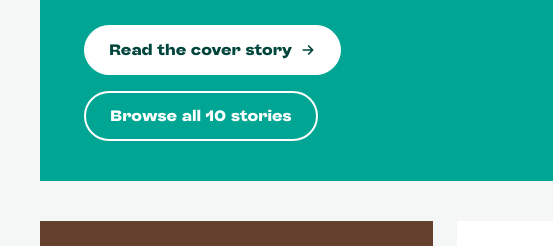
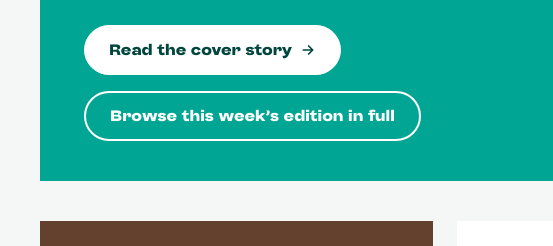
Before and after one commit to amwajmedia1/amwaj-magazine, a plain HTML site: page index.html in a window 1280 px wide. Shown: the part 726-972 px from the top of the page, 0-553 px from the left. Drawn offline with Linux system fonts and the light colour scheme.

Commit message:
Cover button: Browse this week's edition in full
Co-Authored-By: Claude Opus 5.5 <noreply@anthropic.com>

```diff
--- a/index.html
+++ b/index.html
@@ -818,7 +818,7 @@ window.CAPS = {"old-news-after-overthrow-of-monarchy-iraqs-revolution-turns-on-i
       + '<span class="tag">' + esc(COVER.region) + ' · ' + esc(COVER.category) + '</span><h1>' + esc(COVER.title) + '</h1>'
       + '<p class="stand"><span>' + esc(COVER.minute) + '</span></p>'
       + '<span class="cby">By <b>' + esc(COVER.authors.join(' and ')) + '</b> · Page ' + COVER.start + '</span>'
-      + '<div class="act"><a class="pill" href="#story-1">Read the cover story ' + ARROW + '</a><button class="pill ghost" type="button" data-jump="wave">Browse all ' + P.length + ' stories</button></div></div>'
+      + '<div class="act"><a class="pill" href="#story-1">Read the cover story ' + ARROW + '</a><button class="pill ghost" type="button" data-jump="wave">Browse this week’s edition in full</button></div></div>'
       + '<div class="shot"><img src="' + esc(COVER.img) + '" alt="' + esc(COVER.alt) + '"><div class="veil"></div>' + cap(COVER, 'bottom') + cap(COVER, 'top') + '<div class="ph-story">'
       + '<span class="tag">' + esc(COVER.region) + ' · ' + esc(COVER.category) + '</span><h2>' + esc(COVER.title) + '</h2><span class="by">By <b>' + esc(COVER.authors.join(' and ')) + '</b></span>'
       + '<div class="lines">' + mixed().slice(1, 4).map(function (p) { return '<a href="#story-' + p.no + '"><b>p. ' + p.start + '</b><span>' + esc(p.short) + '</span></a>'; }).join('') + '</div>'
```
